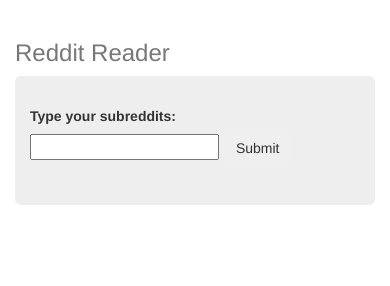
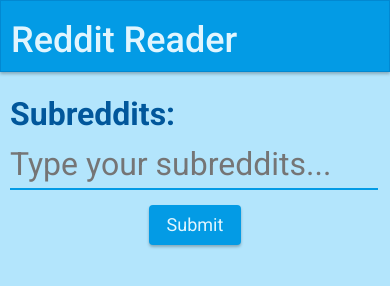
Before and after one commit to MateuszJonak/reddit_reader, a website: page app/index.html in a window 390 px wide. Drawn offline with nearby package versions, Linux system fonts and the light colour scheme; some packages are replaced by stand-ins of ours; files that its build step writes are made by us from their sources; no server answers.

Commit message:
first styling od listing articles

```diff
--- a/app/index.html
+++ b/app/index.html
@@ -11,6 +11,8 @@
     <link rel="stylesheet" href="bower_components/bootstrap/dist/css/bootstrap.css" />
     <!-- endbower -->
     <!-- endbuild -->
+
+    <link href='http://fonts.googleapis.com/css?family=Roboto:400,700,500&subset=latin,latin-ext' rel='stylesheet' type='text/css'>
     <!-- build:css(.tmp) styles/main.css -->
     <link rel="stylesheet" href="styles/main.css">
     <!-- endbuild -->
@@ -21,10 +23,18 @@
     <![endif]-->
 
     <!-- Add your site or application content here -->
+    <nav class="navbar navbar-default" role="navigation">
+        <div class="container">
+            <div class="navbar-header">
+                <h1>Reddit Reader</h1>
+            </div>
+        </div>
+    </nav>
+
     <div class="container">
       <div class="header">
 
-        <h3 class="text-muted">Reddit Reader</h3>
+
       </div>
 
       <div ng-view=""></div>
--- a/app/styles/main.css
+++ b/app/styles/main.css
@@ -1,7 +1,8 @@
 /* Space out content a bit */
 body {
-  padding-top: 20px;
-  padding-bottom: 20px;
+    font-family: 'Roboto', sans-serif;
+    background-color: #b3e5fc;
+    color: #01579b;
 }
 
 
@@ -12,7 +13,127 @@
   }
 }
 
-/* Responsive: Portrait tablets and up */
-@media screen and (min-width: 768px) {
+@media (max-width: 767px) {
+    .container{
+        margin: 0 10px;
+    }
+}
+
+a{
+    /*Animation*/
+    -webkit-transition:all 600ms cubic-bezier(0.490, 0.005, 0.000, 0.665);
+    -moz-transition:all 600ms cubic-bezier(0.490, 0.005, 0.000, 0.665);
+    -o-transition:all 600ms cubic-bezier(0.490, 0.005, 0.000, 0.665);
+    transition:all 600ms cubic-bezier(0.490, 0.005, 0.000, 0.665);
+    -webkit-transition-timing-function:cubic-bezier(0.490, 0.005, 0.000, 0.665);
+    -moz-transition-timing-function:cubic-bezier(0.490, 0.005, 0.000, 0.665);
+    -o-transition-timing-function:cubic-bezier(0.490, 0.005, 0.000, 0.665);
+    transition-timing-function:cubic-bezier(0.490, 0.005, 0.000, 0.665)
+}
+
+.animate-cubic{
+    /*Animation*/
+    -webkit-transition:all 600ms cubic-bezier(0.490, 0.005, 0.000, 0.665);
+    -moz-transition:all 600ms cubic-bezier(0.490, 0.005, 0.000, 0.665);
+    -o-transition:all 600ms cubic-bezier(0.490, 0.005, 0.000, 0.665);
+    transition:all 600ms cubic-bezier(0.490, 0.005, 0.000, 0.665);
+    -webkit-transition-timing-function:cubic-bezier(0.490, 0.005, 0.000, 0.665);
+    -moz-transition-timing-function:cubic-bezier(0.490, 0.005, 0.000, 0.665);
+    -o-transition-timing-function:cubic-bezier(0.490, 0.005, 0.000, 0.665);
+    transition-timing-function:cubic-bezier(0.490, 0.005, 0.000, 0.665)
+}
+
+/***********************************************/
+/* Bootstrap changes ***************************/
+/***********************************************/
+
+.navbar-default{
+    background-color: #039be5;
+    border-color: #0288d1;
+    color: #e1f5fe;
+    -webkit-border-radius: 0px;
+            border-radius: 0px;
+    -webkit-box-shadow: 0px 2px 3px 0px rgba(0, 0, 0, 0.26);
+    -moz-box-shadow:    0px 2px 3px 0px rgba(0, 0, 0, 0.26);
+    box-shadow:         0px 2px 3px 0px rgba(0, 0, 0, 0.26);
+}
+
+
+input[type="text"],
+input[type="password"],
+input[type="datetime"],
+input[type="number"],
+input[type="email"] {
+    /*color: #828282;*/
+    border: none;
+    border-bottom: 2px solid #039be5;
+    background-color: transparent;
+
+    margin: 0;
+    padding: 0;
+
+    outline: none;
+    box-shadow: none;
+    font-size: 32px;
+    color: #0288d1;
+}
+
+input[type="text"]:focus,
+input[type="password"]:focus,
+input[type="datetime"]:focus,
+input[type="number"]:focus,
+input[type="email"]:focus{
+    border-bottom: 2px solid #0277bd;
+    color: #0277bd;
 
 }
+
+.btn{
+    background-color: #039be5;
+    color: #e1f5fe;
+    width: 25%;
+    font-size: 18px;
+    -webkit-box-shadow: 0px 2px 3px 0px rgba(0, 0, 0, 0.26);
+    -moz-box-shadow:    0px 2px 3px 0px rgba(0, 0, 0, 0.26);
+    box-shadow:         0px 2px 3px 0px rgba(0, 0, 0, 0.26);
+}
+
+.btn:focus,
+.btn:hover{
+    background-color: #03a9f4;
+    color: #e1f5fe;
+    -webkit-box-shadow: 0px 4px 6px 0px rgba(0, 0, 0, 0.26);
+    -moz-box-shadow:    0px 4px 6px 0px rgba(0, 0, 0, 0.26);
+    box-shadow:         0px 4px 6px 0px rgba(0, 0, 0, 0.26);
+}
+
+#subreddit-form label{
+    font-size: 32px;
+    padding-right: 10px;
+}
+
+#subreddit-form button[type="submit"]{
+    display: block;
+    margin: auto;
+}
+
+/***********************************************/
+/* Article list ********************************/
+/***********************************************/
+
+#article-list .box-article{
+    padding: 10px 0;
+    margin: 10px 0;
+    border: 1px solid #AAAAAA;
+    background-color: #e1f5fe;
+}
+
+#article-list img{
+    border-radius: 5px;
+    margin: 10px;
+    background-color: #FFFFFF;
+}
+
+#article-list h3.title{
+    margin: 10px 0;
+}
--- a/app/views/main.html
+++ b/app/views/main.html
@@ -1,18 +1,36 @@
-<div class="jumbotron">
 
-    <form ng-submit="displayListing()">
-        <label for="input-subreddit">Type your subreddits:</label>
-        <input id="input-subreddit" type="text" ng-model="subreddit" />
-        <input type="submit" class="btn" />
+<div class="row">
+
+    <form id="subreddit-form" class="form-inline" ng-submit="displayListing()">
+        <div class="form-group">
+            <label for="subreddit-input">Subreddits:</label>
+            <input class="animate-cubic" id="subreddit-input" type="text" ng-model="subreddit" placeholder="Type your subreddits..." />
+        </div>
+
+
+        <button type="submit" class="btn animate-cubic">Submit</button>
+
     </form>
 
-
-    <ul>
-        <li ng-repeat="a in articles" ><a href="/#/details/{{ a.subreddit }}/{{ a.id }}" title="" >{{ a.title }}</a></li>
-    </ul>
 </div>
 
 
+
+
+
 <div class="row">
+    <ul id="article-list" class="list-unstyled">
+        <li ng-repeat="a in articles" >
+            <a href="/#/details/{{ a.subreddit }}/{{ a.id }}" title="" >
+                <div class="box-article col-xs-12"  >
+                    <img ng-src="{{ (!a.thumbnail || a.thumbnail == 'self' || a.thumbnail == 'default') && '/images/reddit-logo.png'  || a.thumbnail }}" class=" pull-left"/>
+                    <h3 class="title">{{ a.title }}</h3>
+
+                </div>
+            </a>
+
+        </li>
+    </ul>
+
 
 </div>
```
Also changed, not shown: app/views/details.html (+1 -1 lines), app/images/reddit-logo.png (added).
